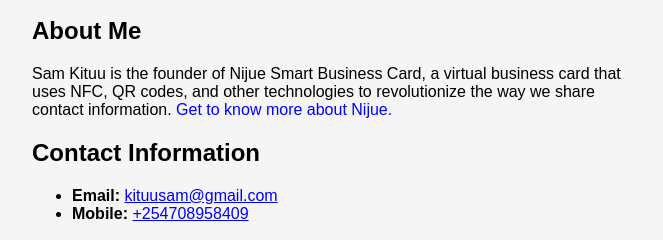
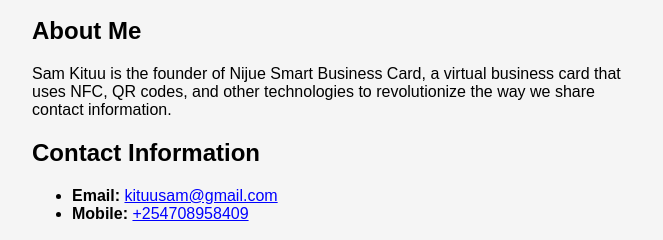
Before and after one commit to samkituu/Sam_Kituu, a plain HTML site: page index.html in a window 1280 px wide. Shown: the part 213-453 px from the top of the page, without its empty margins (308-971 px from the left). Drawn offline with Linux system fonts and the light colour scheme.

Commit message:
Update index.html

```diff
--- a/index.html
+++ b/index.html
@@ -110,7 +110,7 @@
 
     <section class="about">
       <h2>About Me</h2>
-      <p>Sam Kituu is the founder of Nijue Smart Business Card, a virtual business card that uses NFC, QR codes, and other technologies to revolutionize the way we share contact information. <a href="nijue.html" class="nijue-link" target="_blank">Get to know more about Nijue.</a></p>
+      <p>Sam Kituu is the founder of Nijue Smart Business Card, a virtual business card that uses NFC, QR codes, and other technologies to revolutionize the way we share contact information.
     </section>
 
     <section class="contact">
```
